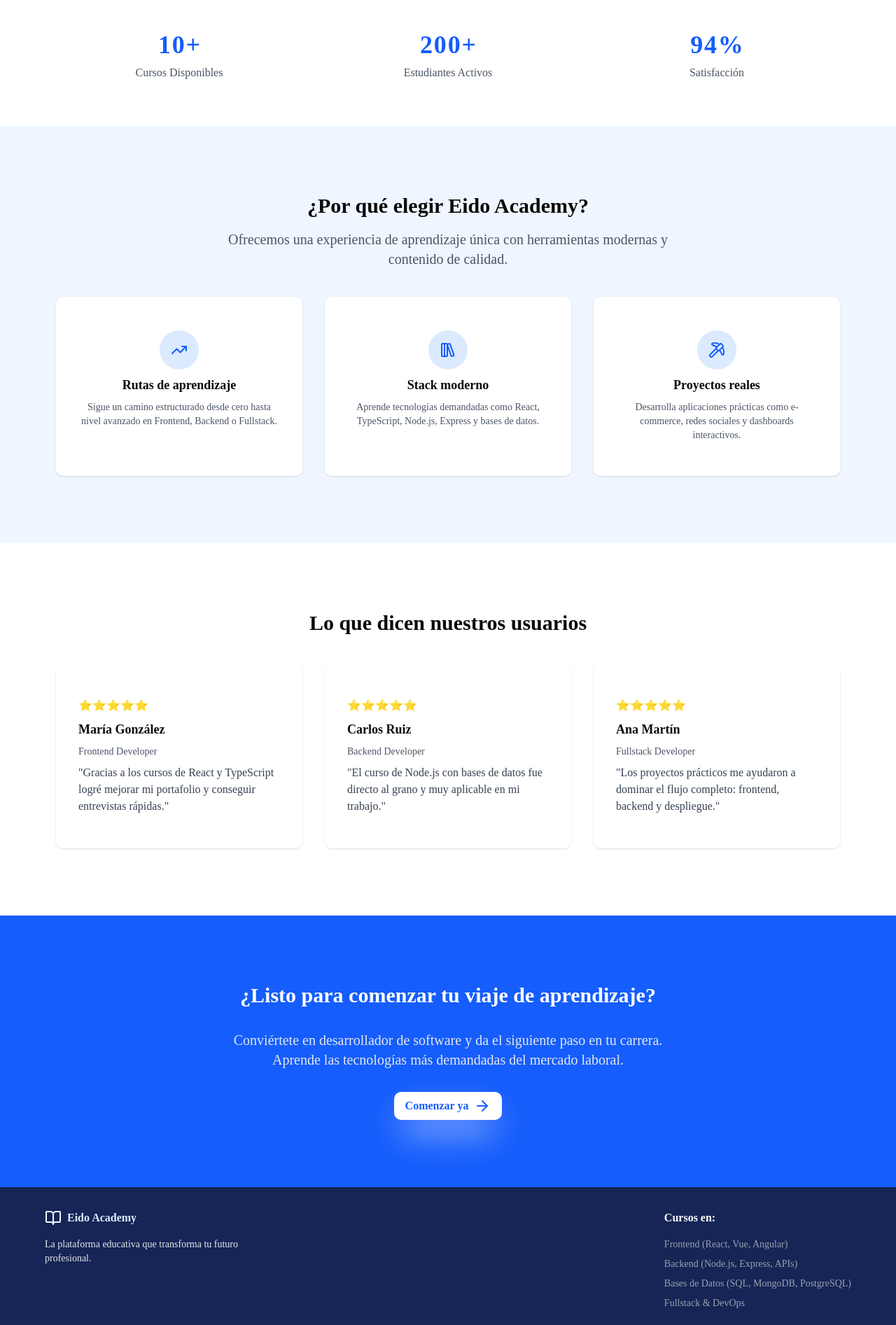
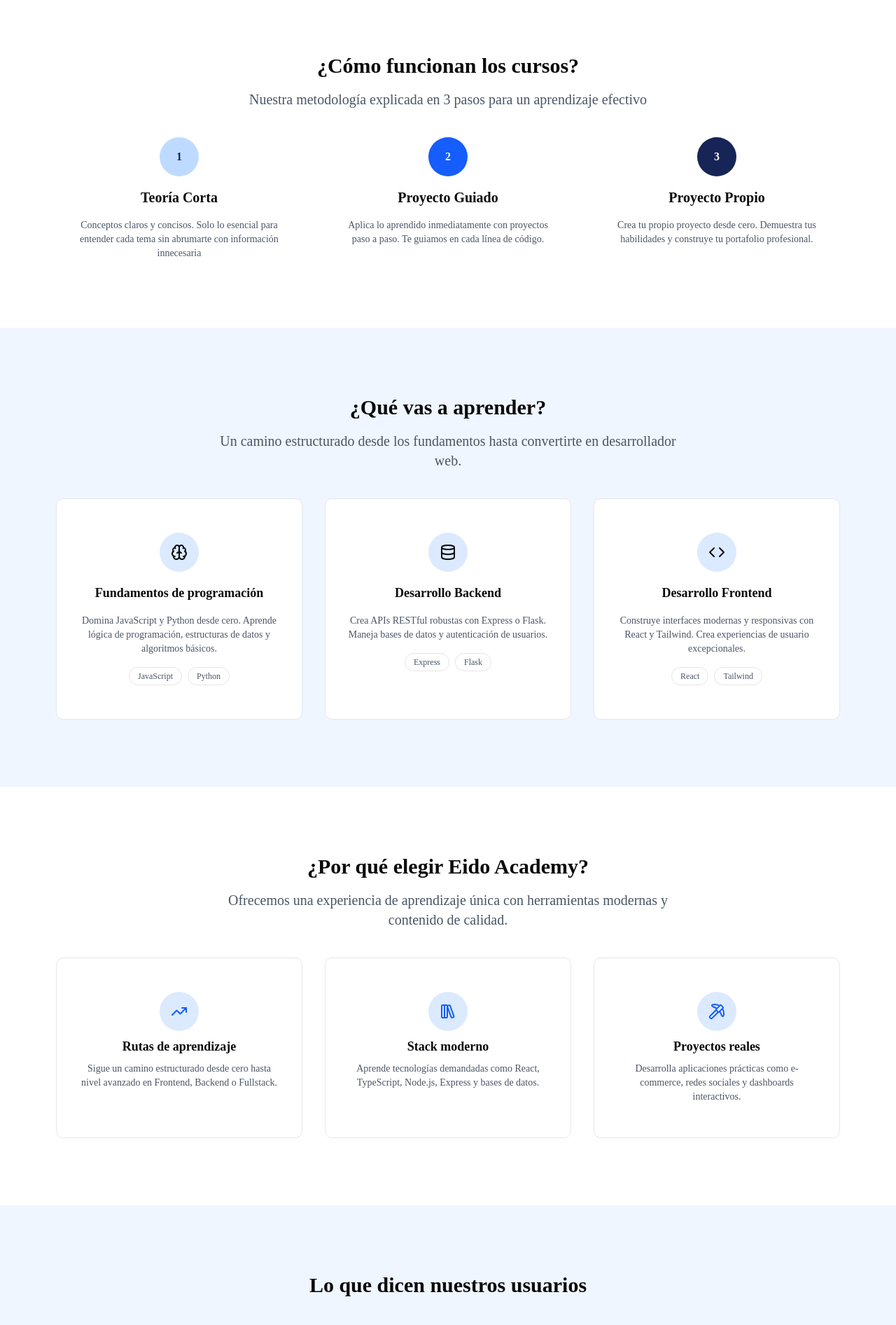
Before and after one commit to FelipeK57/eido-academy, a React (Vite) app: page / in a window 1280 px wide. Shown: the part 820-2713 px from the top of the page at 70% size. Built offline with nearby package versions, Linux system fonts and the light colour scheme.

Commit message:
feat: enhance CoursesList and Menu components, update landing page content and structure

```diff
--- a/src/courses/CoursesList.tsx
+++ b/src/courses/CoursesList.tsx
@@ -1,7 +1,13 @@
 import { Menu } from "./components/Menu"
 
 export const CoursesList = () => {
-    return <main>
+    return <main className="flex flex-col bg-blue-50 min-h-screen">
         <Menu />
+        <section className="mt-22 w-full max-w-6xl mx-auto">
+            <div className="flex flex-col gap-2">
+                <h2 className="font-semibold text-2xl">Catálogo de Cursos</h2>
+                <p className="text-gray-600">Descubre y aprende con nuestros cursos especializados</p>
+            </div>
+        </section>
     </main>
 }
--- a/src/courses/components/Menu.tsx
+++ b/src/courses/components/Menu.tsx
@@ -4,15 +4,15 @@ import { Link } from "react-router"
 export const Menu = () => {
     return <header className="fixed z-10 w-full p-4 bg-white shadow-xs">
         <div className="flex items-center justify-between mx-auto max-w-6xl">
-            <button className="p-2 bg-blue-600 text-white rounded-lg active:scale-95 hover:bg-blue-800 transition-all cursor-pointer">
+            <button className="block md:hidden p-2 bg-blue-600 text-white rounded-lg active:scale-95 hover:bg-blue-800 transition-all cursor-pointer">
                 <MenuIcon />
             </button>
             <div className="hidden md:flex gap-2 items-center">
                 <BookOpen className="stroke-blue-600" />
                 <p className="font-bold text-blue-800">Eido Academy</p>
             </div>
-            <input type="search" placeholder="Buscar cursos..." className="px-4 py-2 text-sm border border-gray-300 rounded-lg w-full max-w-[200px] md:max-w-sm" />
-            <Link className="hidden md:flex hover:text-blue-600 hover:-translate-y-0.5 transition-all text-sm" to="/courses/my-progress">Progreso</Link>
+            <input type="search" placeholder="Buscar cursos..." className="px-4 py-2 text-sm border border-gray-300 rounded-lg w-full max-w-[300px] md:max-w-sm" />
+            <Link className="hidden md:flex hover:text-blue-600 hover:-translate-y-0.5 transition-all text-sm" to="/courses/my-progress">Mi Progreso</Link>
         </div>
     </header>
 }
--- a/src/landing/Landing.tsx
+++ b/src/landing/Landing.tsx
@@ -1,6 +1,6 @@
-import { ArrowRight, BookOpen, LibraryBig, Pickaxe, TrendingUp } from "lucide-react"
+import { ArrowRight, BookOpen, Brain, Code, Database, LibraryBig, Pickaxe, TrendingUp } from "lucide-react"
 import { Link } from "react-router"
-import { NumberTicker } from "../components/magicui/number-ticker"
+// import { NumberTicker } from "../components/magicui/number-ticker"
 import { motion } from "motion/react"
 
 export const Landing = () => {
@@ -21,6 +21,27 @@ export const Landing = () => {
             title: "Proyectos reales",
             text: "Desarrolla aplicaciones prácticas como e-commerce, redes sociales y dashboards interactivos."
         }
+    ]
+
+    const plans = [
+        {
+            icon: <Brain />,
+            title: "Fundamentos de programación",
+            description: "Domina JavaScript y Python desde cero. Aprende lógica de programación, estructuras de datos y algoritmos básicos.",
+            technologies: ["JavaScript", "Python"]
+        },
+        {
+            icon: <Database />,
+            title: "Desarrollo Backend",
+            description: "Crea APIs RESTful robustas con Express o Flask. Maneja bases de datos y autenticación de usuarios.",
+            technologies: ["Express", "Flask"]
+        },
+        {
+            icon: <Code />,
+            title: "Desarrollo Frontend",
+            description: "Construye interfaces modernas y responsivas con React y Tailwind. Crea experiencias de usuario excepcionales.",
+            technologies: ["React", "Tailwind"]
+        },
     ]
 
     const reviews = [
@@ -74,35 +95,101 @@ export const Landing = () => {
                 viewport={{ once: true }}
                 className="flex flex-col items-center gap-10 max-w-6xl mx-auto">
                 <div className="flex gap-1 px-4 py-2 rounded-lg bg-blue-100">
-                    🚀 <span className="font-medium text-blue-600">Plataforma educativa lider</span>
+                    🚀 <span className="font-medium text-blue-600">Nueva academia</span>
                 </div>
-                <h1 className="text-center font-bold text-4xl sm:text-5xl md:text-6xl xl:text-7xl">Aprende nuevas habilidades en <span className="bg-clip-text text-transparent bg-gradient-to-r from-blue-500 via-blue-600 to-blue-500">Eido Academy</span></h1>
-                <p className="text-center md:text-lg xl:text-xl text-gray-600 max-w-lg md:max-w-2xl">Aprende a programar y desarrolla tu carrera en tecnología. Cursos de Frontend, Backend, Fullstack, Bases de datos y más en un solo lugar.
+                <h1 className="text-center font-bold text-4xl sm:text-5xl md:text-6xl">Aprende desarrollo web en <span className="bg-clip-text text-transparent bg-gradient-to-r from-blue-500 via-blue-600 to-blue-500">Eido Academy</span></h1>
+                <p className="text-center md:text-lg xl:text-xl text-gray-600 max-w-lg md:max-w-2xl">Aprende a programar y desarrolla tu carrera en tecnología. desde los fundamentos hasta la especialización en tecnologías modernas.
                 </p>
                 <button className="flex items-center gap-2 px-4 py-2 text-lg rounded-lg bg-blue-600 text-white shadow-2xl shadow-blue-500 cursor-pointer active:scale-95 hover:bg-blue-800 transition-all group">
-                    Explorar cursos <ArrowRight className="group-hover:translate-x-0.5 transition-all" />
+                    Comenzar ahora <ArrowRight className="group-hover:translate-x-0.5 transition-all" />
                 </button>
             </motion.div>
         </section>
-        <section className="py-16 bg-white">
+        {/* <section className="py-16 bg-white">
             <div className="max-w-6xl mx-auto px-4">
                 <div className="grid grid-cols-1 md:grid-cols-3 gap-8 text-center">
                     <div className="space-y-2">
-                        <div className="text-4xl font-bold text-blue-600"><NumberTicker className="text-4xl font-bold text-blue-600" value={10} />+</div>
+                        <div className="text-4xl font-bold text-blue-600"><NumberTicker className="text-4xl font-bold text-blue-600" value={2} />+</div>
                         <div className="text-gray-600">Cursos Disponibles</div>
                     </div>
                     <div className="space-y-2">
-                        <div className="text-4xl font-bold text-blue-600"><NumberTicker className="text-4xl font-bold text-blue-600" value={200} />+</div>
+                        <div className="text-4xl font-bold text-blue-600"><NumberTicker className="text-4xl font-bold text-blue-600" value={50} />+</div>
                         <div className="text-gray-600">Estudiantes Activos</div>
                     </div>
                     <div className="space-y-2">
-                        <div className="text-4xl font-bold text-blue-600"><NumberTicker className="text-4xl font-bold text-blue-600" value={94} />%</div>
+                        <div className="text-4xl font-bold text-blue-600"><NumberTicker className="text-4xl font-bold text-blue-600" value={95} />%</div>
                         <div className="text-gray-600">Satisfacción</div>
+                        </div>
                     </div>
                 </div>
             </div>
+        </section> */}
+        <section className="flex flex-col gap-10 items-center justify-center py-24 md:px-4 bg-white">
+            <div className="flex flex-col gap-4 px-4 items-center">
+                <h2 className="font-bold text-3xl text-center">¿Cómo funcionan los cursos?</h2>
+                <p className="text-center md:text-xl text-gray-600 max-w-lg md:max-w-3xl">Nuestra metodología explicada en 3 pasos para un aprendizaje efectivo</p>
+            </div>
+            <div className="grid grid-cols-1 md:grid-cols-3 max-w-6xl mx-auto gap-8 px-4">
+                <motion.div
+                    initial={{ opacity: 0, y: 50 }}
+                    whileInView={{ opacity: 1, y: 0 }}
+                    transition={{ delay: 0.1 }}
+                    viewport={{ once: true, amount: 0.4 }}
+                    className="flex flex-col items-center gap-4 px-6">
+                    <div className="px-6 py-4 rounded-full bg-blue-200 size-fit text-blue-950 font-semibold">1</div>
+                    <p className="font-semibold text-xl">Teoría Corta</p>
+                    <p className="text-sm text-center text-gray-600 max-w-lg md:max-w-2xl">Conceptos claros y concisos. Solo lo esencial para entender cada tema sin abrumarte con información innecesaria</p>
+                </motion.div>
+                <motion.div
+                    initial={{ opacity: 0, y: 50 }}
+                    whileInView={{ opacity: 1, y: 0 }}
+                    transition={{ delay: 0.2 }}
+                    viewport={{ once: true, amount: 0.4 }}
+                    className="flex flex-col items-center gap-4 px-6">
+                    <div className="px-6 py-4 rounded-full bg-blue-600 size-fit text-white font-semibold">2</div>
+                    <p className="font-semibold text-xl">Proyecto Guiado</p>
+                    <p className="text-sm text-center text-gray-600 max-w-lg md:max-w-2xl">Aplica lo aprendido inmediatamente con proyectos paso a paso. Te guiamos en cada línea de código.</p>
+                </motion.div>
+                <motion.div
+                    initial={{ opacity: 0, y: 50 }}
+                    whileInView={{ opacity: 1, y: 0 }}
+                    transition={{ delay: 0.3 }}
+                    viewport={{ once: true, amount: 0.4 }}
+                    className="flex flex-col items-center gap-4 px-6">
+                    <div className="px-6 py-4 rounded-full bg-blue-950 size-fit text-white font-semibold">3</div>
+                    <p className="font-semibold text-xl">Proyecto Propio</p>
+                    <p className="text-sm text-center text-gray-600 max-w-lg md:max-w-2xl">Crea tu propio proyecto desde cero. Demuestra tus habilidades y construye tu portafolio profesional.</p>
+                </motion.div>
+            </div>
         </section>
-        <section className="flex flex-col gap-10 items-center justify-center py-24 px-4 bg-blue-50">
+        <section className="flex flex-col gap-10 items-center justify-center py-24 md:px-4 bg-blue-50">
+            <div className="flex flex-col gap-4 px-4 items-center">
+                <h2 className="font-bold text-3xl text-center">¿Qué vas a aprender?</h2>
+                <p className="text-center md:text-xl text-gray-600 max-w-lg md:max-w-2xl">Un camino estructurado desde los fundamentos hasta convertirte en desarrollador web.</p>
+            </div>
+            <div className="max-w-6xl mx-auto px-4">
+                <motion.div initial={{ opacity: 0, y: 50 }}
+                    whileInView={{ opacity: 1, y: 0 }}
+                    viewport={{ once: true, amount: 0.4 }} className="grid grid-cols-1 md:grid-cols-3 gap-8 text-center">
+                    {
+                        plans.map((plan, index) => (
+                            <div
+                                key={index} className="flex flex-col items-center gap-4 px-8 py-12 border-1 border-gray-200 rounded-lg bg-white transition-all hover:-translate-y-2 hover:shadow-lg">
+                                <div className="flex items-center justify-center p-4 rounded-full bg-blue-100">{plan.icon}</div>
+                                <span className="text-lg font-semibold">{plan.title}</span>
+                                <span className="text-sm text-gray-600">{plan.description}</span>
+                                <div className="flex gap-2">
+                                    {plan.technologies.map((tech, techIndex) => (
+                                        <span key={techIndex} className="flex items-center justify-center text-xs text-gray-600 px-3 py-1 border-1 rounded-full">{tech}</span>
+                                    ))}
+                                </div>
+                            </div>
+                        ))
+                    }
+                </motion.div>
+            </div>
+        </section>
+        <section className="flex flex-col gap-10 items-center justify-center py-24 md:px-4 bg-white">
             <div className="flex flex-col gap-4 px-4 items-center">
                 <h2 className="font-bold text-3xl text-center">¿Por qué elegir Eido Academy?</h2>
                 <p className="text-center md:text-xl text-gray-600 max-w-lg md:max-w-2xl">Ofrecemos una experiencia de aprendizaje única con herramientas modernas y contenido de calidad.</p>
@@ -114,7 +201,7 @@ export const Landing = () => {
                     {
                         characteristics.map((characteristic, index) => (
                             <div
-                                key={index} className="flex flex-col items-center gap-2 px-8 py-12 rounded-lg bg-white transition-all shadow-sm">
+                                key={index} className="flex flex-col items-center gap-2 px-8 py-12 border-1 border-gray-200 rounded-lg bg-white transition-all hover:-translate-y-2 hover:shadow-lg">
                                 <div className="flex items-center justify-center p-4 rounded-full bg-blue-100">{characteristic.icon}</div>
                                 <span className="text-lg font-semibold">{characteristic.title}</span>
                                 <span className="text-sm text-gray-600">{characteristic.text}</span>
@@ -124,7 +211,7 @@ export const Landing = () => {
                 </motion.div>
             </div>
         </section>
-        <section className="flex flex-col gap-10 items-center justify-center py-24 px-4 bg-white">
+        <section className="flex flex-col gap-10 items-center justify-center py-24 md:not-only-of-type:px-4 bg-blue-50">
             <h2 className="font-bold text-3xl px-4 text-center">Lo que dicen nuestros usuarios</h2>
             <div className="max-w-6xl mx-auto px-4">
                 <motion.div initial={{ opacity: 0, y: 50 }}
@@ -132,7 +219,7 @@ export const Landing = () => {
                     viewport={{ once: true, amount: 0.4 }} className="grid grid-cols-1 md:grid-cols-3 gap-8">
                     {
                         reviews.map((review, index) => (
-                            <div key={index} className="flex flex-col gap-2 px-8 py-12 rounded-lg bg-white transition-all shadow">
+                            <div key={index} className="flex flex-col gap-2 px-8 py-12 rounded-lg bg-white transition-all hover:-translate-y-2 hover:shadow-lg border-1 border-gray-200">
                                 <p>⭐⭐⭐⭐⭐</p>
                                 <span className="text-lg font-semibold">{review.user}</span>
                                 <span className="text-sm text-gray-600">{review.occupation}</span>
@@ -145,7 +232,7 @@ export const Landing = () => {
         </section>
         <section className="flex flex-col gap-8 items-center justify-center py-24 px-4 bg-blue-600 text-white">
             <h2 className="font-bold text-3xl px-4 text-center">¿Listo para comenzar tu viaje de aprendizaje?</h2>
-            <p className="text-center md:text-xl text-gray-200 max-w-lg md:max-w-2xl">Conviértete en desarrollador de software y da el siguiente paso en tu carrera. Aprende las tecnologías más demandadas del mercado laboral.
+            <p className="text-center md:text-xl text-gray-200 max-w-lg md:max-w-2xl">Conviértete en desarrollador web y da el siguiente paso en tu carrera. Aprende las tecnologías más demandadas del mercado laboral.
             </p>
             <button className="flex items-center font-semibold gap-2 px-4 py-2 rounded-lg bg-white text-blue-600 shadow-2xl shadow-white cursor-pointer active:scale-95 hover:bg-gray-100 transition-all group">
                 Comenzar ya <ArrowRight className="group-hover:translate-x-0.5 transition-all" />
@@ -165,16 +252,15 @@ export const Landing = () => {
                 <div className="flex flex-col gap-4">
                     <h3 className="font-semibold">Cursos en:</h3>
                     <ul className="space-y-2 text-gray-400 text-sm">
-                        <li className="hover:text-white transition-colors">Frontend (React, Vue, Angular)</li>
-                        <li className="hover:text-white transition-colors">Backend (Node.js, Express, APIs)</li>
-                        <li className="hover:text-white transition-colors">Bases de Datos (SQL, MongoDB, PostgreSQL)</li>
-                        <li className="hover:text-white transition-colors">Fullstack & DevOps</li>
+                        <li className="hover:text-white transition-colors">Frontend (React, Tailwind)</li>
+                        <li className="hover:text-white transition-colors">Backend (Node.js, Express, Flask)</li>
+                        <li className="hover:text-white transition-colors">Bases de Datos (SQLite, PostgreSQL)</li>
                     </ul>
                 </div>
             </div>
             <div className="w-full max-w-6xl mx-auto border-b-1 pb-1 border-b-gray-400" />
-            <div className="border-t border-gray-800 text-center text-sm text-gray-400">
-                <p>&copy; 2025 Eido Academy. Todos los derechos reservados.</p>
+            <div className="text-center text-sm text-gray-400">
+                <p>&copy; 2025 Eido Academy. Construyendo el futuro, un desarrollador a la vez.</p>
             </div>
         </footer>
     </main >
```
